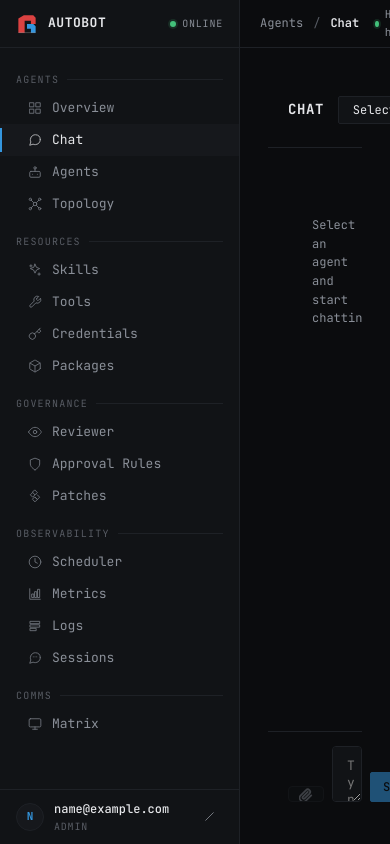
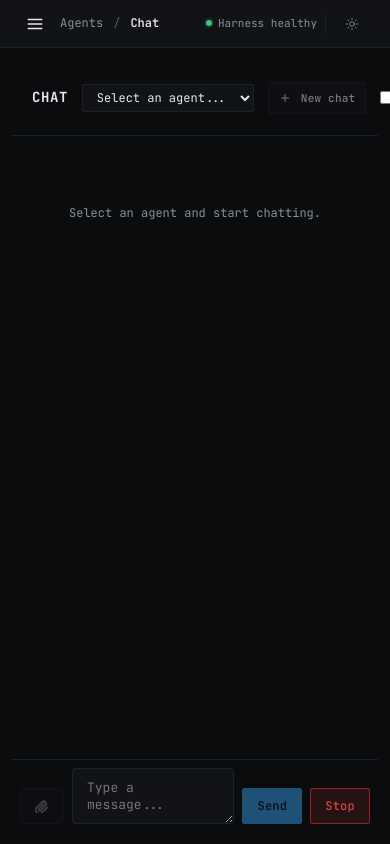
Before and after one commit to lliwi/autobot, a Flask app: page /chat in a window 390 px wide. Run offline with Flask 3, Linux system fonts and the light colour scheme; the visitor is signed in with stand-in values (Sample User, id 1); data that the repository does not hold is empty; some libraries are stand-ins or nearby versions.

Commit message:
responsive

```diff
--- a/app/static/css/main.css
+++ b/app/static/css/main.css
@@ -1195,6 +1195,133 @@ pre.code, pre {
     .overview-grid { grid-template-columns: 1fr; }
 }
 
+/* ============================================================
+   RESPONSIVE — mobile breakpoints
+   ============================================================ */
+
+/* Hamburger: hidden on desktop, shown via media query */
+.nav-toggle {
+    display: none;
+    background: none;
+    border: none;
+    color: var(--fg);
+    cursor: pointer;
+    padding: 6px;
+    border-radius: var(--r-sm);
+    flex-shrink: 0;
+    align-items: center;
+    justify-content: center;
+}
+.nav-toggle:hover { background: var(--bg-raised); }
+
+/* Overlay behind open sidebar */
+.sidebar-overlay {
+    display: none;
+    position: fixed;
+    inset: 0;
+    background: rgba(0, 0, 0, 0.55);
+    z-index: 99;
+}
+.sidebar-overlay.visible { display: block; }
+
+/* Tables: horizontal scroll instead of overflow */
+.table { overflow-x: auto; -webkit-overflow-scrolling: touch; display: block; }
+.table table { min-width: 480px; }
+
+/* ---- 768px: phones and tablets ----------------------------- */
+@media (max-width: 768px) {
+
+    html, body { font-size: 14px; }
+
+    /* Single-column shell */
+    .app, .layout {
+        grid-template-columns: 1fr;
+        height: auto;
+        min-height: 100vh;
+        overflow: visible;
+    }
+
+    /* Sidebar: off-screen by default, slides in */
+    .sidebar {
+        position: fixed;
+        top: 0;
+        left: 0;
+        height: 100vh;
+        width: var(--sidebar-w);
+        z-index: 100;
+        transform: translateX(-100%);
+        transition: transform 0.22s ease;
+        overflow-y: auto;
+    }
+    .sidebar.open { transform: translateX(0); }
+
+    /* Show hamburger in header */
+    .nav-toggle { display: flex; }
+    .header {
+        position: sticky;
+        top: 0;
+        z-index: 50;
+        gap: 10px;
+        background: var(--bg-panel);
+    }
+
+    .main { min-height: 100vh; }
+    .content { padding: 16px; }
+
+    /* Touch-friendly buttons */
+    .btn    { padding: 8px 14px; min-height: 36px; }
+    .btn-sm { padding: 6px 10px; min-height: 32px; }
+    .icon-btn { width: 36px; height: 36px; }
+
+    /* Grids */
+    .stats-grid    { grid-template-columns: repeat(2, 1fr); }
+    .detail-grid   { grid-template-columns: 1fr; }
+    .overview-grid { grid-template-columns: 1fr; }
+
+    /* Forms */
+    .form-group input,
+    .form-group select,
+    .form-group textarea { width: 100%; }
+
+    /* Logs: free fixed column widths */
+    .logs-table td.time   { width: auto !important; min-width: 90px; }
+    .logs-table td.logger { width: auto !important; max-width: 130px; overflow: hidden; text-overflow: ellipsis; white-space: nowrap; }
+    .logs-table td.proc   { display: none; }
+    .filter-grid { grid-template-columns: 1fr 1fr !important; }
+
+    /* Chat */
+    .chat-input { padding: 8px; }
+    #context-meter { font-size: 11px; }
+
+    /* Page header: stack title and actions */
+    .page-header {
+        flex-direction: column;
+        align-items: flex-start;
+        gap: 10px;
+    }
+    .page-header > div { flex-wrap: wrap; gap: 6px; }
+}
+
+/* ---- 480px: small phones ----------------------------------- */
+@media (max-width: 480px) {
+
+    .content { padding: 12px; }
+    .stats-grid { grid-template-columns: 1fr; }
+
+    /* Hide secondary columns (opt-in via class) */
+    .hide-mobile { display: none !important; }
+
+    /* Diffs and pre blocks: wrap instead of overflow */
+    pre { white-space: pre-wrap; word-break: break-all; }
+
+    /* Drop "ONLINE" status text on very small screens */
+    .brand-status { display: none; }
+
+    /* Inline forms: stack vertically */
+    .page-header > div { flex-direction: column; align-items: stretch; }
+    .page-header > div .btn { width: 100%; text-align: center; }
+}
+
 /* Scrollbar */
 *::-webkit-scrollbar { width: 10px; height: 10px; }
 *::-webkit-scrollbar-track { background: transparent; }
--- a/app/templates/base.html
+++ b/app/templates/base.html
@@ -265,8 +265,16 @@
             </div>
         </aside>
 
+        <div class="sidebar-overlay" id="sidebar-overlay"></div>
+
         <div class="main">
             <div class="header">
+                <button class="nav-toggle" id="nav-toggle" aria-label="Menú" title="Abrir navegación">
+                    <svg width="18" height="18" viewBox="0 0 24 24" fill="none" stroke="currentColor" stroke-width="2" stroke-linecap="round">
+                        <line x1="3" y1="6" x2="21" y2="6"/><line x1="3" y1="12" x2="21" y2="12"/>
+                        <line x1="3" y1="18" x2="21" y2="18"/>
+                    </svg>
+                </button>
                 <div class="crumb">
                     <span>{{ crumb[0] }}</span>
                     <span class="sep">/</span>
@@ -320,6 +328,23 @@
             });
         })();
     </script>
+    <script>
+        (function () {
+            var toggle = document.getElementById('nav-toggle');
+            var overlay = document.getElementById('sidebar-overlay');
+            var sidebar = document.querySelector('.sidebar');
+            if (!toggle || !sidebar) return;
+            function openNav()  { sidebar.classList.add('open'); overlay.classList.add('visible'); document.body.style.overflow = 'hidden'; }
+            function closeNav() { sidebar.classList.remove('open'); overlay.classList.remove('visible'); document.body.style.overflow = ''; }
+            toggle.addEventListener('click', function () {
+                sidebar.classList.contains('open') ? closeNav() : openNav();
+            });
+            overlay.addEventListener('click', closeNav);
+            document.querySelectorAll('.nav-item').forEach(function (el) {
+                el.addEventListener('click', closeNav);
+            });
+        })();
+    </script>
     {% else %}
         {% block public_content %}{% endblock %}
     {% endif %}
--- a/app/templates/dashboard/matrix_dashboard.html
+++ b/app/templates/dashboard/matrix_dashboard.html
@@ -37,7 +37,7 @@
     </span>
 </div>
 
-<div class="metrics-grid" style="grid-template-columns: repeat(auto-fit, minmax(360px,1fr)); gap:1.25rem; margin-bottom:1.25rem;">
+<div class="metrics-grid" style="grid-template-columns: repeat(auto-fit, minmax(min(360px, 100%), 1fr)); gap:1.25rem; margin-bottom:1.25rem;">
 
 {# ── Joined rooms ─────────────────────────────────────────────── #}
 <div class="card" style="padding:1.25rem;">
--- a/app/templates/dashboard/metrics.html
+++ b/app/templates/dashboard/metrics.html
@@ -219,7 +219,7 @@ loadCodexQuota();
 <style>
 .metrics-grid {
     display: grid;
-    grid-template-columns: repeat(auto-fit, minmax(400px, 1fr));
+    grid-template-columns: repeat(auto-fit, minmax(min(400px, 100%), 1fr));
     gap: 1.5rem;
     margin-top: 1rem;
 }
@@ -255,7 +255,7 @@ loadCodexQuota();
 }
 .codex-quota-bars {
     display: grid;
-    grid-template-columns: repeat(auto-fit, minmax(280px, 1fr));
+    grid-template-columns: repeat(auto-fit, minmax(min(280px, 100%), 1fr));
     gap: 1.25rem;
 }
 .quota-row-head, .quota-row-foot {
```
